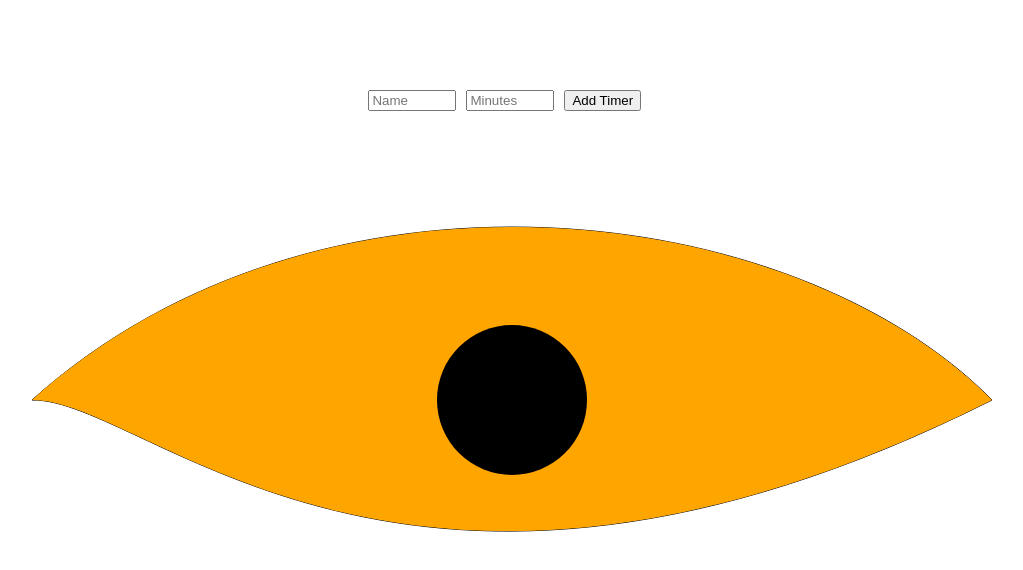
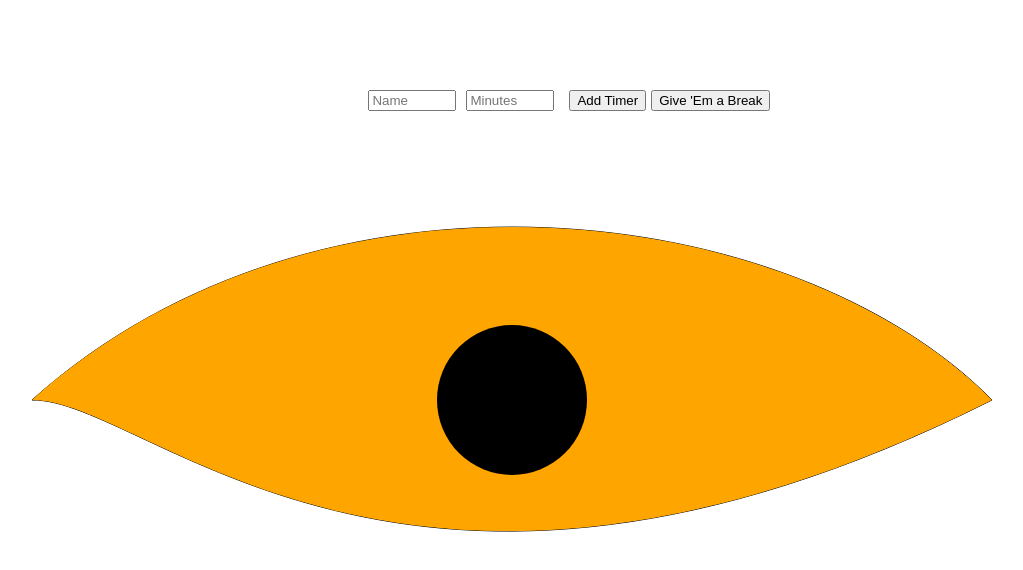
Before and after one commit to FoxShaunR/react-eyebreak-timer, a React (Create React App) app: page / in a window 1280 px wide. Shown: the top 570 px of the page, without its empty margins (128-1151 px from the left). Built offline with nearby package versions, Linux system fonts and the light colour scheme.

Commit message:
Add auto eye break button

```diff
--- a/src/App.css
+++ b/src/App.css
@@ -21,6 +21,10 @@
 .AddTimerInput {
   margin-right: 10px;
   width: 80px;
+}
+
+.AddTimerButton {
+  margin-left: 5px;
 }
 
 .Timer {
--- a/src/actions/actions.js
+++ b/src/actions/actions.js
@@ -7,7 +7,7 @@ export const ACTION_TIMER_RESET = 'ACTION_TIMER_RESET';
 export const ACTION_TIMER_ANIMATE = 'ACTION_TIMER_ANIMATE';
 
 let nextTimerId = 0;
-export const addTimer = (text, currentDuration) => {
+export const addTimer = (text, currentDuration, repeat) => {
   nextTimerId += 1;
   const currentDate = new Date();
   return {
@@ -20,7 +20,7 @@ export const addTimer = (text, currentDuration) => {
       startTime: currentDate,
       remainingTime: currentDuration,
       paused: false,
-      repeat: false,
+      repeat,
     },
   };
 };
--- a/src/components/AddTimer.js
+++ b/src/components/AddTimer.js
@@ -2,6 +2,8 @@ import React from 'react';
 import PropTypes from 'prop-types';
 import { connect } from 'react-redux';
 import { addTimer } from '../actions/actions';
+
+let shouldRepeat = false;
 
 class AddTimer extends React.Component {
   render() {
@@ -12,13 +14,15 @@ class AddTimer extends React.Component {
         <form
           onSubmit={(e) => {
             e.preventDefault();
+            const dur = Number(durationInput.value) * 60;
             if (!nameInput.value.trim() || !durationInput.value.trim()) {
               return null;
             }
 
-            this.props.addTimerToState(nameInput.value, Number(durationInput.value) * 60);
+            this.props.addTimerToState(nameInput.value, dur, shouldRepeat);
             nameInput.value = '';
             durationInput.value = '';
+            shouldRepeat = false;
             return true;
             }
         }
@@ -41,8 +45,19 @@ class AddTimer extends React.Component {
             max={9999}
             min={1}
           />
-          <button type="submit">
+          <button className="AddTimerButton" type="submit">
             Add Timer
+          </button>
+          <button
+            className="AddTimerButton"
+            type="submit"
+            onClick={() => {
+              shouldRepeat = true;
+              nameInput.value = 'Rest \'em now';
+              durationInput.value = 35;
+            }}
+          >
+            Give &#39;Em a Break
           </button>
         </form>
       </div>
@@ -55,7 +70,7 @@ AddTimer.propTypes = {
 };
 
 const mapDispatchToProps = dispatch => ({
-  addTimerToState: (text, currentDuration) => dispatch(addTimer(text, currentDuration)),
+  addTimerToState: (text, duration, repeat) => dispatch(addTimer(text, duration, repeat)),
 });
 
 export default connect(
```
